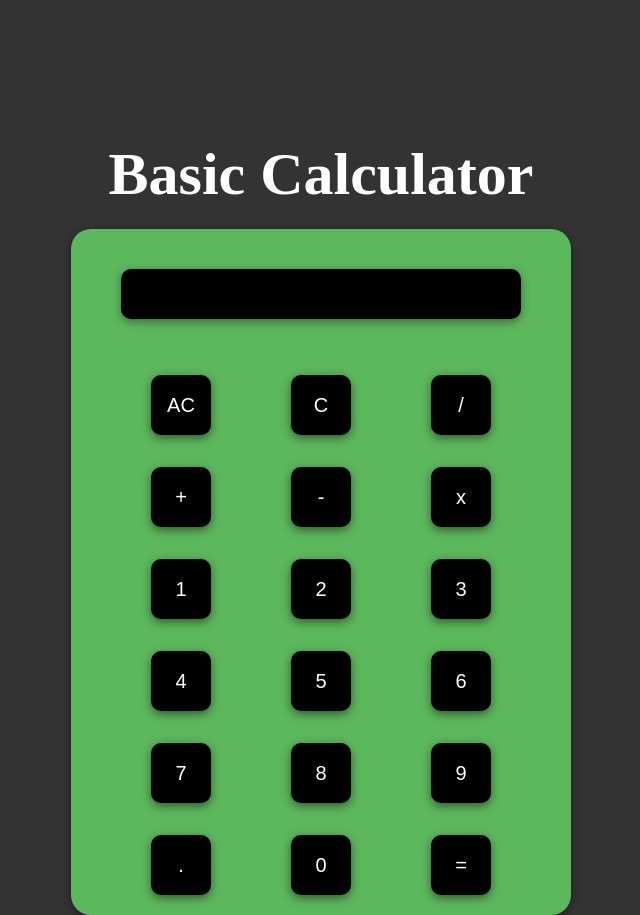
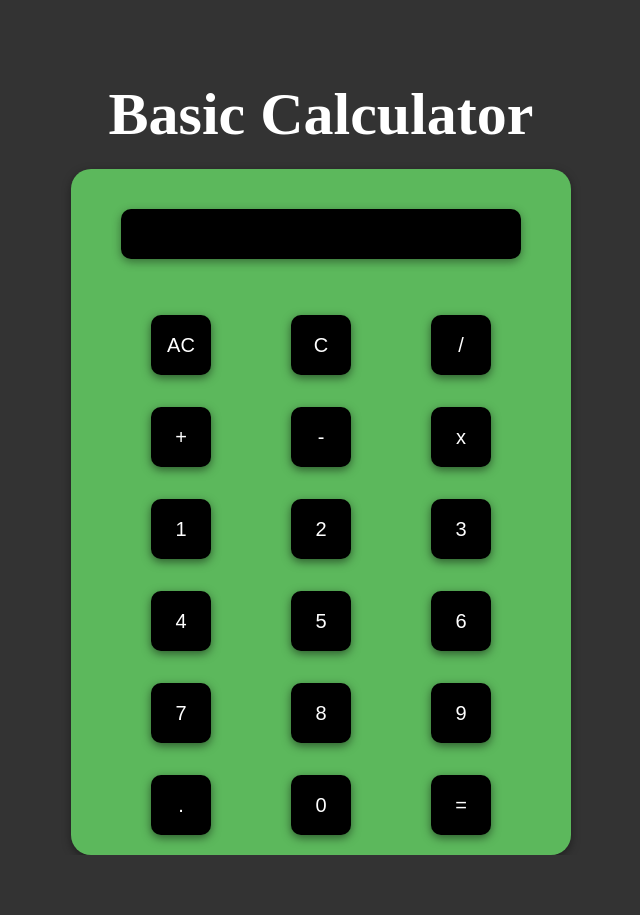
Before and after one commit to Hamza-777/calculator, a plain HTML site: page index.html in a window 1280 px wide. Shown: the whole page, without its empty margins (319-959 px from the left). After the commit the page ends 855 px from the top, so only its background shows below. Drawn offline with Linux system fonts and the light colour scheme.

Commit message:
final commit

```diff
--- a/style.css
+++ b/style.css
@@ -16,7 +16,7 @@ body {
     margin: 0 auto;
     text-align: center;
     position: relative;
-    top: 140px;
+    top: 80px;
     font-size: 30px;
     color: white;
     /* background-color: black; */
@@ -28,7 +28,7 @@ body {
     margin: auto;
     background-color: #5cb85c;
     position: relative;
-    top: 160px;
+    top: 100px;
     border-radius: 20px;
     box-shadow: 0 3px 10px rgba(0, 0, 0, 0.4);
     animation-name: container;
@@ -119,6 +119,6 @@ button:hover {
         top: -300px;
     }
     100% {
-        top: 160px;
+        top: 100px;
     }
 }
```
